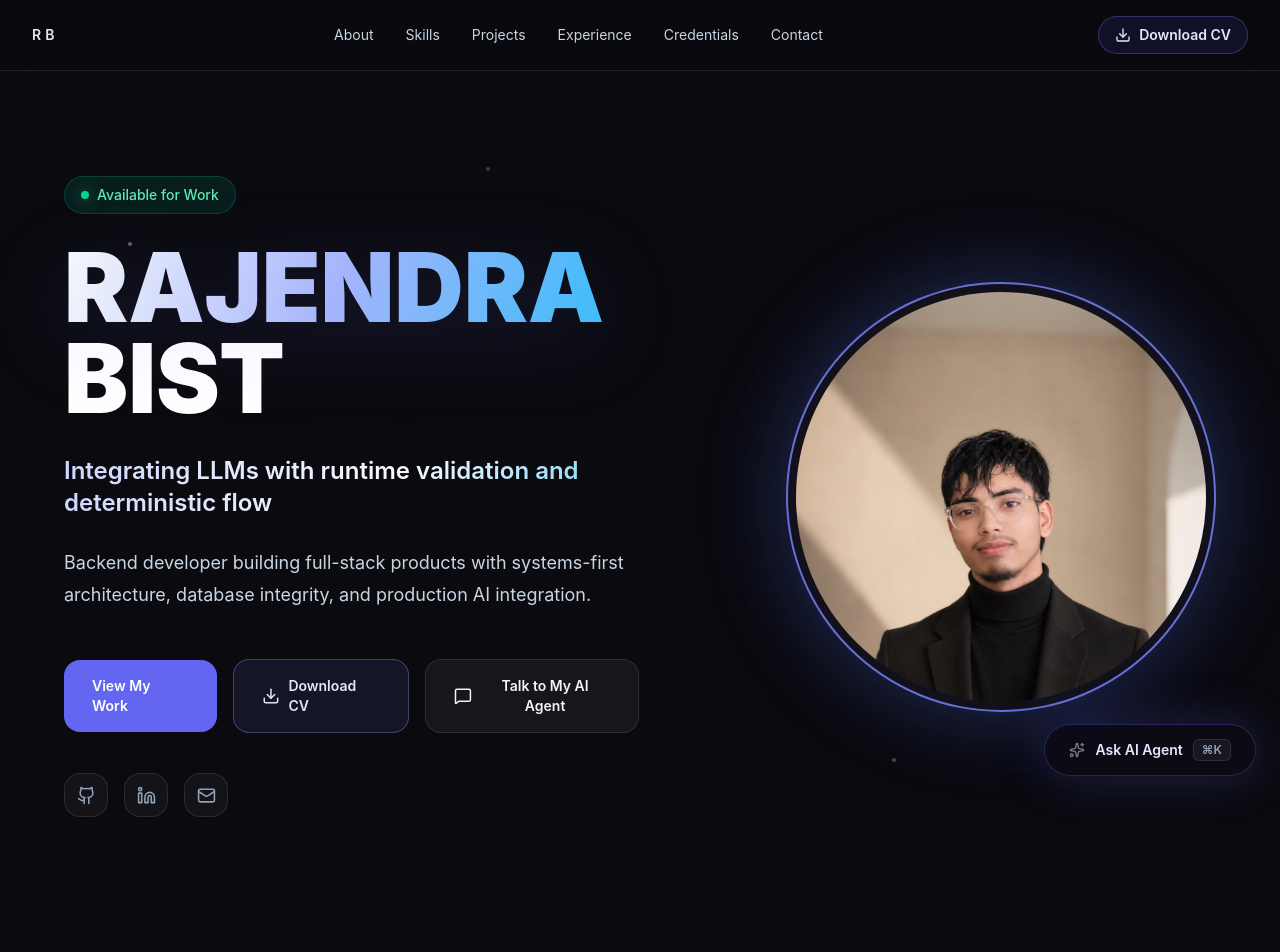
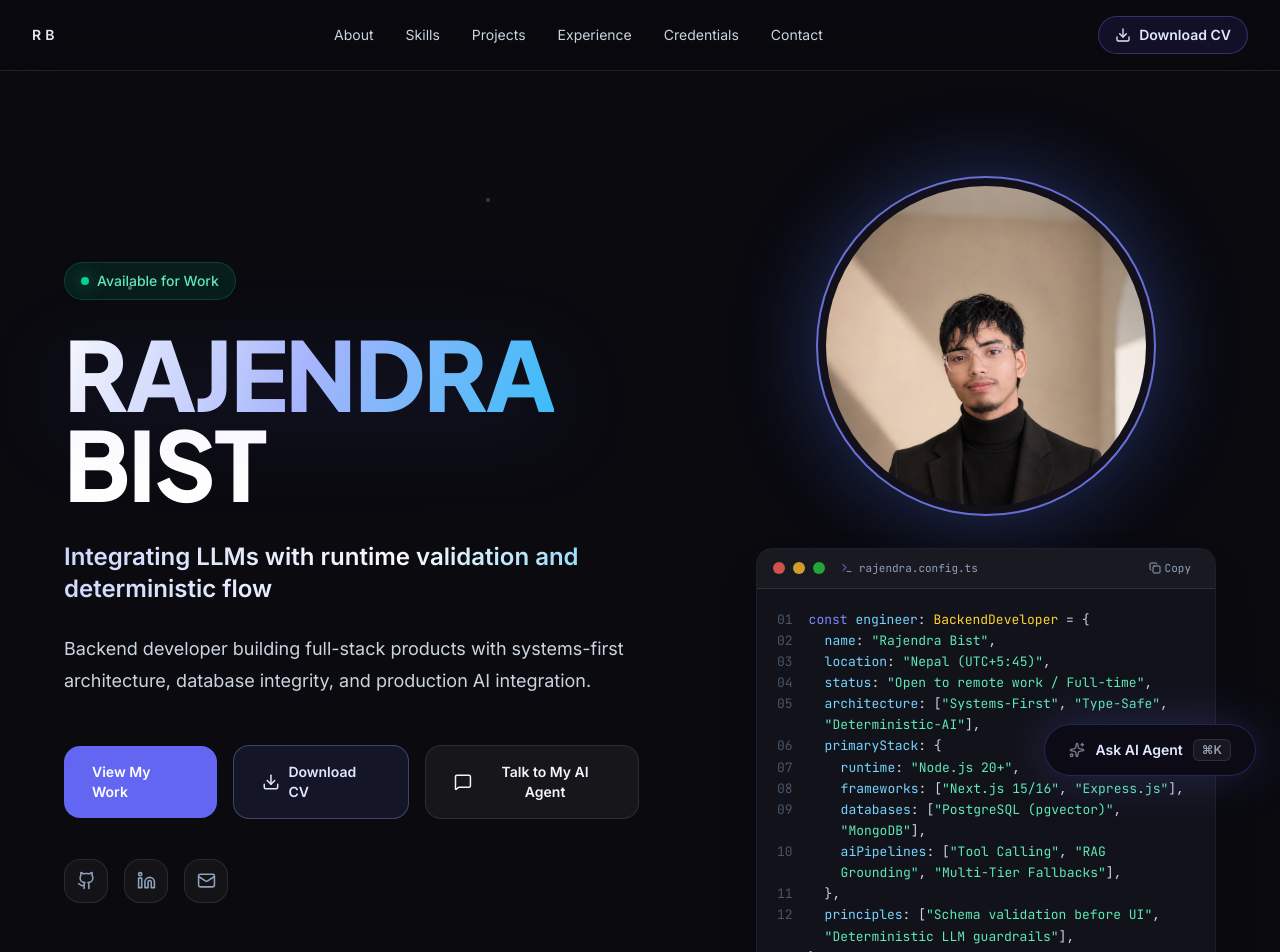
Before and after one commit to rajendrabist07/rajendra-bist, a Next.js app: page / in a window 1280 px wide. Shown: the top 952 px of the page. Built offline with nearby package versions, Linux system fonts and the light colour scheme.

Commit message:
feat(design): implement Plus Jakarta Sans display typography, CodeBioBlock terminal signature, and uniform section rhythm

```diff
--- a/app/layout.tsx
+++ b/app/layout.tsx
@@ -1,7 +1,29 @@
 import type { Metadata, Viewport } from 'next';
+import { Plus_Jakarta_Sans, Inter, JetBrains_Mono } from 'next/font/google';
 import '../styles/globals.css';
 import { Providers } from './providers';
 import { SITE_URL } from '@/lib/site-config';
+
+const displayFont = Plus_Jakarta_Sans({
+  subsets: ['latin'],
+  variable: '--font-display',
+  weight: ['500', '600', '700', '800'],
+  display: 'swap',
+});
+
+const sansFont = Inter({
+  subsets: ['latin'],
+  variable: '--font-sans',
+  weight: ['400', '500', '600', '700'],
+  display: 'swap',
+});
+
+const monoFont = JetBrains_Mono({
+  subsets: ['latin'],
+  variable: '--font-mono',
+  weight: ['400', '500', '600'],
+  display: 'swap',
+});
 
 export const metadata: Metadata = {
   title: 'Rajendra Bist — Backend Developer (Full-Stack Capable)',
@@ -136,7 +158,7 @@ export default function RootLayout({ children }: { children: React.ReactNode })
           dangerouslySetInnerHTML={{ __html: JSON.stringify(websiteSchema) }}
         />
       </head>
-      <body className="bg-[--bg-primary] text-[--text-primary]">
+      <body className={`${displayFont.variable} ${sansFont.variable} ${monoFont.variable} bg-[--bg-primary] text-[--text-primary] antialiased`}>
         <Providers>{children}</Providers>
       </body>
     </html>
--- a/components/sections/About.tsx
+++ b/components/sections/About.tsx
@@ -49,7 +49,7 @@ const strengths = [
 
 export default function About() {
   return (
-    <section id="about" className="px-6 py-24 md:px-8">
+    <section id="about" className="px-6 py-24 md:px-8 md:py-28">
       <div className="mx-auto max-w-6xl">
         <SectionHeader subtitle="About" title="Builder With a Systems Mindset" />
 
--- a/components/sections/Contact.tsx
+++ b/components/sections/Contact.tsx
@@ -47,7 +47,7 @@ export default function Contact() {
   }
 
   return (
-    <section id="contact" className="relative overflow-hidden px-6 py-24 md:px-8">
+    <section id="contact" className="relative overflow-hidden px-6 py-24 md:px-8 md:py-28">
       <div className="pointer-events-none absolute inset-0 opacity-40">
         <div className="absolute left-[12%] top-[18%] h-1 w-1 rounded-full bg-white" />
         <div className="absolute left-[24%] top-[72%] h-1 w-1 rounded-full bg-white/70" />
--- a/components/sections/Credentials.tsx
+++ b/components/sections/Credentials.tsx
@@ -28,7 +28,7 @@ const itemVariants = {
 
 export default function Credentials() {
   return (
-    <section id="credentials" className="px-6 py-20 md:px-8">
+    <section id="credentials" className="px-6 py-24 md:px-8 md:py-28">
       <div className="mx-auto max-w-6xl">
         <SectionHeader subtitle="Credentials" title="Education & Professional Training" />
 
--- a/components/sections/Experience.tsx
+++ b/components/sections/Experience.tsx
@@ -28,7 +28,7 @@ const itemVariants = {
 
 export default function Experience() {
   return (
-    <section id="experience" className="px-6 py-20 md:px-8">
+    <section id="experience" className="px-6 py-24 md:px-8 md:py-28">
       <div className="mx-auto max-w-6xl">
         <SectionHeader subtitle="Experience" title="Work & Engineering Timeline" />
 
--- a/components/sections/Hero.tsx
+++ b/components/sections/Hero.tsx
@@ -5,6 +5,8 @@ import { AnimatePresence, motion } from "framer-motion";
 import { Download, Github, Linkedin, Mail, MessageSquare } from "lucide-react";
 import Image from "next/image";
 import { PERSONAL } from "@/lib/portfolio-data";
+
+import CodeBioBlock from "@/components/ui/CodeBioBlock";
 
 const heroVariants = {
   hidden: { opacity: 0, y: 28 },
@@ -161,8 +163,9 @@ export default function Hero() {
           animate="visible"
           variants={heroVariants}
           transition={{ ...itemTransition, delay: 0.35 }}
-          className="relative mx-auto w-full max-w-[430px] lg:mr-0"
+          className="relative mx-auto w-full max-w-[460px] lg:mr-0 flex flex-col gap-8"
         >
+          <div className="relative mx-auto w-full max-w-[280px] sm:max-w-[340px]">
             <div className="absolute -inset-7 rounded-full bg-[radial-gradient(circle,rgba(99,102,241,0.42),rgba(14,165,233,0.16)_38%,transparent_68%)] blur-2xl" />
             <div className="relative aspect-square overflow-hidden rounded-full border-2 border-indigo-400/80 bg-[#11101b] p-2 shadow-[0_0_90px_rgba(99,102,241,0.28)]">
               <div className="relative h-full w-full overflow-hidden rounded-full bg-[#11101b]">
@@ -171,11 +174,14 @@ export default function Hero() {
                   alt="Rajendra Bist — Backend Developer from Nepal profile photo"
                   fill
                   priority
-                sizes="(min-width: 1024px) 420px, 90vw"
+                  sizes="(min-width: 1024px) 340px, 90vw"
                   className="object-cover object-[50%_18%]"
                 />
               </div>
             </div>
+          </div>
+
+          <CodeBioBlock />
         </motion.div>
       </div>
     </section>
--- a/components/sections/Process.tsx
+++ b/components/sections/Process.tsx
@@ -49,7 +49,7 @@ const itemVariants = {
 
 export default function Process() {
   return (
-    <section id="process" className="px-6 py-20 md:px-8">
+    <section id="process" className="px-6 py-24 md:px-8 md:py-28">
       <div className="mx-auto max-w-6xl">
         <SectionHeader subtitle="Process" title="How I Build Products" />
         <motion.div
--- a/components/sections/Projects.tsx
+++ b/components/sections/Projects.tsx
@@ -27,7 +27,7 @@ const itemVariants = {
 
 export default function Projects() {
   return (
-    <section id="projects" className="px-6 py-20 md:px-8">
+    <section id="projects" className="px-6 py-24 md:px-8 md:py-28">
       <div className="mx-auto max-w-6xl">
         <SectionHeader subtitle="Projects" title="Featured Work" />
         <motion.div
--- a/components/sections/Skills.tsx
+++ b/components/sections/Skills.tsx
@@ -74,7 +74,7 @@ const skillIcons = {
 
 export default function Skills() {
   return (
-    <section id="skills" className="px-6 py-24 md:px-8">
+    <section id="skills" className="px-6 py-24 md:px-8 md:py-28">
       <div className="mx-auto max-w-6xl">
         <SectionHeader subtitle="Skills" title="Engineering Toolkit" />
         <motion.div
--- /dev/null
+++ b/components/ui/CodeBioBlock.tsx
@@ -0,0 +1,158 @@
+"use client";
+
+import { useState } from "react";
+import { Terminal, Copy, Check } from "lucide-react";
+
+export default function CodeBioBlock() {
+  const [copied, setCopied] = useState(false);
+
+  const codeString = `const engineer: BackendDeveloper = {
+  name: "Rajendra Bist",
+  location: "Nepal (UTC+5:45)",
+  status: "Open to remote work / Full-time",
+  architecture: ["Systems-First", "Type-Safe", "Deterministic-AI"],
+  primaryStack: {
+    runtime: "Node.js 20+",
+    frameworks: ["Next.js 15/16", "Express.js"],
+    databases: ["PostgreSQL (pgvector)", "MongoDB"],
+    aiPipelines: ["Tool Calling", "RAG Grounding", "Multi-Tier Fallbacks"],
+  },
+  principles: [
+    "Schema validation before UI",
+    "Deterministic LLM guardrails",
+    "Zero speculative claims",
+  ],
+};`;
+
+  const handleCopy = () => {
+    if (typeof navigator !== "undefined" && navigator.clipboard) {
+      navigator.clipboard.writeText(codeString);
+      setCopied(true);
+      setTimeout(() => setCopied(false), 2000);
+    }
+  };
+
+  return (
+    <div className="surface-panel overflow-hidden rounded-2xl border border-white/10 font-mono text-xs sm:text-[13px] shadow-2xl backdrop-blur-xl transition hover:border-indigo-400/40">
+      {/* Window Header */}
+      <div className="flex items-center justify-between border-b border-white/10 bg-white/[0.03] px-4 py-2.5">
+        <div className="flex items-center gap-2">
+          <span className="h-3 w-3 rounded-full bg-[#ff5f56]/80" />
+          <span className="h-3 w-3 rounded-full bg-[#ffbd2e]/80" />
+          <span className="h-3 w-3 rounded-full bg-[#27c93f]/80" />
+          <span className="ml-2 inline-flex items-center gap-1.5 text-[11px] text-slate-400">
+            <Terminal size={12} className="text-indigo-400" />
+            rajendra.config.ts
+          </span>
+        </div>
+        <button
+          type="button"
+          onClick={handleCopy}
+          className="flex items-center gap-1 rounded px-2 py-0.5 text-[11px] text-slate-400 transition hover:bg-white/10 hover:text-slate-200 cursor-pointer"
+          title="Copy config"
+        >
+          {copied ? <Check size={12} className="text-emerald-400" /> : <Copy size={12} />}
+          <span>{copied ? "Copied" : "Copy"}</span>
+        </button>
+      </div>
+
+      {/* Code Content */}
+      <div className="overflow-x-auto p-4 sm:p-5 text-slate-300 leading-relaxed custom-scrollbar">
+        <div className="table w-full">
+          <div className="table-row">
+            <span className="table-cell pr-4 text-right select-none text-slate-600 font-normal">01</span>
+            <span className="table-cell">
+              <span className="text-indigo-400">const</span>{" "}
+              <span className="text-sky-300">engineer</span>:{" "}
+              <span className="text-amber-300">BackendDeveloper</span> = &#123;
+            </span>
+          </div>
+          <div className="table-row">
+            <span className="table-cell pr-4 text-right select-none text-slate-600 font-normal">02</span>
+            <span className="table-cell pl-4">
+              <span className="text-sky-300">name</span>:{" "}
+              <span className="text-emerald-300">&quot;Rajendra Bist&quot;</span>,
+            </span>
+          </div>
+          <div className="table-row">
+            <span className="table-cell pr-4 text-right select-none text-slate-600 font-normal">03</span>
+            <span className="table-cell pl-4">
+              <span className="text-sky-300">location</span>:{" "}
+              <span className="text-emerald-300">&quot;Nepal (UTC+5:45)&quot;</span>,
+            </span>
+          </div>
+          <div className="table-row">
+            <span className="table-cell pr-4 text-right select-none text-slate-600 font-normal">04</span>
+            <span className="table-cell pl-4">
+              <span className="text-sky-300">status</span>:{" "}
+              <span className="text-emerald-300">&quot;Open to remote work / Full-time&quot;</span>,
+            </span>
+          </div>
+          <div className="table-row">
+            <span className="table-cell pr-4 text-right select-none text-slate-600 font-normal">05</span>
+            <span className="table-cell pl-4">
+              <span className="text-sky-300">architecture</span>: [
+              <span className="text-emerald-300">&quot;Systems-First&quot;</span>,{" "}
+              <span className="text-emerald-300">&quot;Type-Safe&quot;</span>,{" "}
+              <span className="text-emerald-300">&quot;Deterministic-AI&quot;</span>],
+            </span>
+          </div>
+          <div className="table-row">
+            <span className="table-cell pr-4 text-right select-none text-slate-600 font-normal">06</span>
+            <span className="table-cell pl-4">
+              <span className="text-sky-300">primaryStack</span>: &#123;
+            </span>
+          </div>
+          <div className="table-row">
+            <span className="table-cell pr-4 text-right select-none text-slate-600 font-normal">07</span>
+            <span className="table-cell pl-8">
+              <span className="text-sky-300">runtime</span>:{" "}
+              <span className="text-emerald-300">&quot;Node.js 20+&quot;</span>,
+            </span>
+          </div>
+          <div className="table-row">
+            <span className="table-cell pr-4 text-right select-none text-slate-600 font-normal">08</span>
+            <span className="table-cell pl-8">
+              <span className="text-sky-300">frameworks</span>: [
+              <span className="text-emerald-300">&quot;Next.js 15/16&quot;</span>,{" "}
+              <span className="text-emerald-300">&quot;Express.js&quot;</span>],
+            </span>
+          </div>
+          <div className="table-row">
+            <span className="table-cell pr-4 text-right select-none text-slate-600 font-normal">09</span>
+            <span className="table-cell pl-8">
+              <span className="text-sky-300">databases</span>: [
+              <span className="text-emerald-300">&quot;PostgreSQL (pgvector)&quot;</span>,{" "}
+              <span className="text-emerald-300">&quot;MongoDB&quot;</span>],
+            </span>
+          </div>
+          <div className="table-row">
+            <span className="table-cell pr-4 text-right select-none text-slate-600 font-normal">10</span>
+            <span className="table-cell pl-8">
+              <span className="text-sky-300">aiPipelines</span>: [
+              <span className="text-emerald-300">&quot;Tool Calling&quot;</span>,{" "}
+              <span className="text-emerald-300">&quot;RAG Grounding&quot;</span>,{" "}
+              <span className="text-emerald-300">&quot;Multi-Tier Fallbacks&quot;</span>],
+            </span>
+          </div>
+          <div className="table-row">
+            <span className="table-cell pr-4 text-right select-none text-slate-600 font-normal">11</span>
+            <span className="table-cell pl-4">&#125;,</span>
+          </div>
+          <div className="table-row">
+            <span className="table-cell pr-4 text-right select-none text-slate-600 font-normal">12</span>
+            <span className="table-cell pl-4">
+              <span className="text-sky-300">principles</span>: [
+              <span className="text-emerald-300">&quot;Schema validation before UI&quot;</span>,{" "}
+              <span className="text-emerald-300">&quot;Deterministic LLM guardrails&quot;</span>],
+            </span>
+          </div>
+          <div className="table-row">
+            <span className="table-cell pr-4 text-right select-none text-slate-600 font-normal">13</span>
+            <span className="table-cell">&#125;;</span>
+          </div>
+        </div>
+      </div>
+    </div>
+  );
+}
--- a/styles/globals.css
+++ b/styles/globals.css
@@ -39,11 +39,20 @@ html {
 body {
   background-color: var(--bg-primary);
   color: var(--text-primary);
-  font-family: "Inter", sans-serif;
+  font-family: var(--font-sans), system-ui, -apple-system, BlinkMacSystemFont, "Segoe UI", Roboto, sans-serif;
   margin: 0;
   transition:
     background-color 0.3s ease,
     color 0.3s ease;
+}
+
+h1, h2, h3, h4, h5, h6, .font-display {
+  font-family: var(--font-display), var(--font-sans), sans-serif;
+  letter-spacing: -0.02em;
+}
+
+code, kbd, samp, pre, .font-mono {
+  font-family: var(--font-mono), ui-monospace, SFMono-Regular, Menlo, Monaco, Consolas, monospace;
 }
 
 ::selection {
```
Lines whose indentation alone changed are shown as unchanged.
